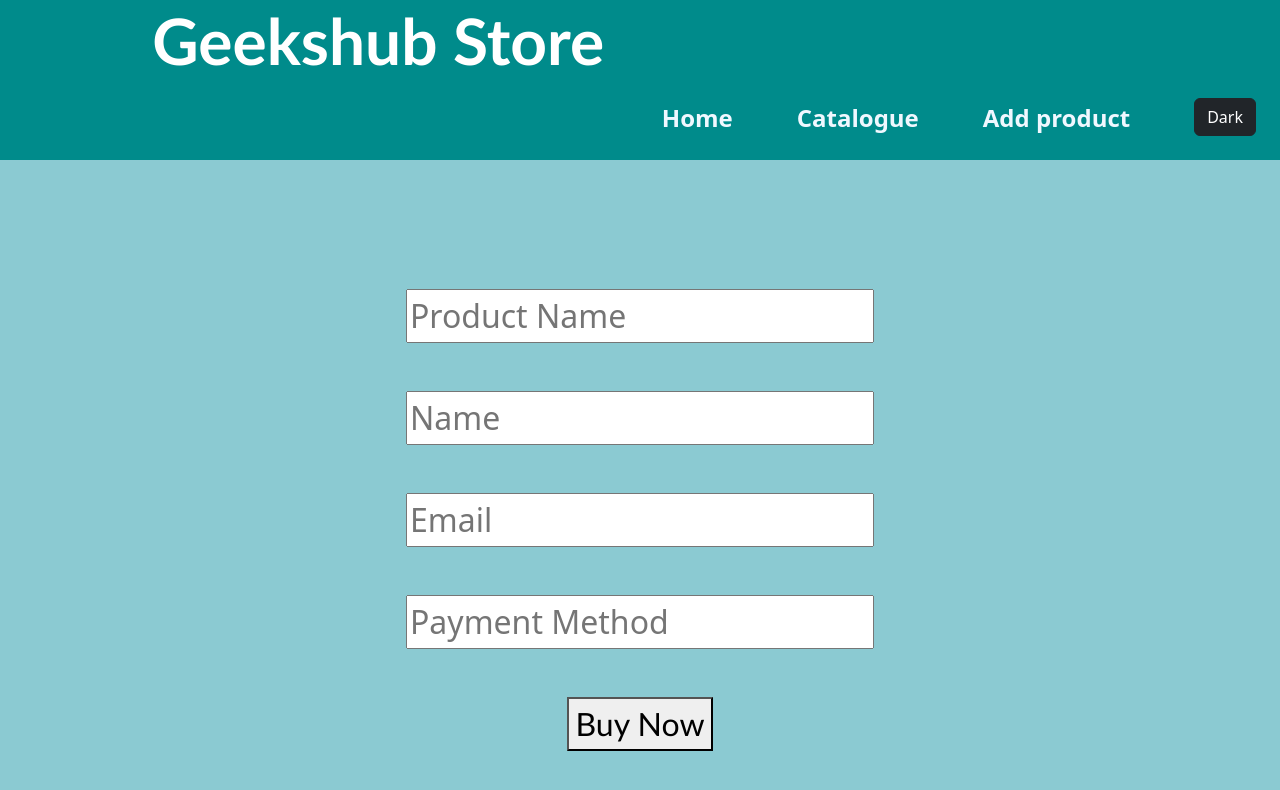
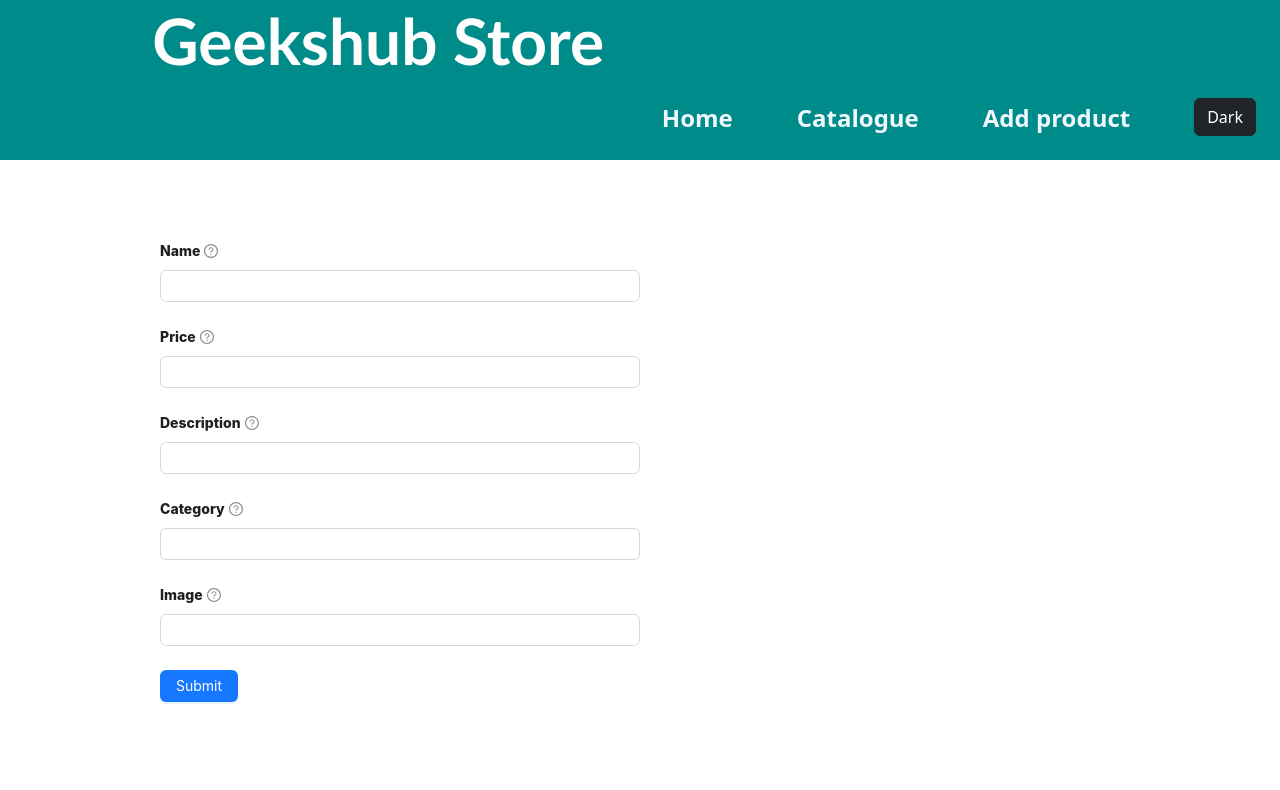
Before and after one commit to epicnessinha/Geekshub-Store, a React (Create React App) app: page /add in a window 1280 px wide. Shown: the top 790 px of the page. Built offline with nearby package versions, Linux system fonts and the light colour scheme.

Commit message:
pseudo save new products

```diff
--- a/package.json
+++ b/package.json
@@ -6,6 +6,7 @@
     "@testing-library/jest-dom": "^5.16.5",
     "@testing-library/react": "^13.4.0",
     "@testing-library/user-event": "^13.5.0",
+    "antd": "^5.0.2",
     "axios": "^1.2.0",
     "bootstrap": "^5.2.3",
     "react": "^18.2.0",
--- a/src/containers/AddProduct/AddProduct.css
+++ b/src/containers/AddProduct/AddProduct.css
@@ -1,4 +1,39 @@
-.formDesign {
+
+
+.productsForm {
+  padding-top: 10vh;
+  margin-top:0;
+  margin-left: 10em ;
+  margin-right: 3em;
+  display: flex;
+  flex-direction: column;
+  width: 60vh;
+  font-weight: 800;
+
+}
+
+.feedbackMessageError {
+  color: darkcyan;
+  font-size: xx-large;
+  font-weight: 700;
+}
+
+.feedbackMessageSuccess {
+  color: rgb(207, 12, 12);
+  font-size: xx-large;
+}
+
+
+
+
+
+
+
+
+
+
+
+/*.formDesign {
   height: 90vh;
   width: 100vw;
   background-color: rgb(139, 202, 210);
@@ -35,4 +70,4 @@
 
 .msgError {
   color: red;
-}
+}*/
--- a/src/containers/AddProduct/AddProduct.jsx
+++ b/src/containers/AddProduct/AddProduct.jsx
@@ -1,18 +1,143 @@
-import React from "react";
+
 import "./AddProduct.css";
 import { useState } from "react";
+import {errorCheck} from '../../services/validate';
+import { Button, Form, Input } from "antd";
 
 
 
-function AddProduct() {
+const AddProduct = () => {
+  const [form] = Form.useForm();
+
+  const [newProduct, setNewProduct] = useState({
+    strTitle: "",
+    strPrice: "",
+    strDescription: "",
+    strCategory: "",
+    strImages: "",
+  });
+
+  const [formError, setFormError] = useState("");
+  const [feedbackMessage, setFeedbackMessage] = useState("");
+
+  const inputHandler = (e) => {
+    setNewProduct((prevState) => ({
+      ...prevState,
+      [e.target.name]: e.target.value,
+    }));
+  };
+
+  const errorHandler = (e) => {
+    let error = "";
+    error = errorCheck(e.target.value);
+    setFormError(error);
+  };
+
+  const createNewProduct = () => {
+    if (formError === "no error") {
+      JSON.stringify(newProduct);
+      setFeedbackMessage("The Product was add to the Catalogue with success!");
+    } else setFeedbackMessage(formError);
+  };
+
+  return (
+    <div className="productsForm">
+      <Form form={form} layout="vertical" requiredMark="optional">
+        <Form.Item label="Name" required tooltip="Please write the product name">
+          <Input
+            type="text"
+            name="strProduct"
+            onChange={(e) => inputHandler(e)}
+            onBlur={(e) => errorHandler(e)}
+          />
+        </Form.Item>
+        <Form.Item
+          label="Price"
+          required
+          tooltip="Please write the product's price"
+        >
+          <Input
+            type="text"
+            name="strPrice"
+            onChange={(e) => inputHandler(e)}
+            onBlur={(e) => errorHandler(e)}
+          />
+        </Form.Item>
+        <Form.Item
+          label="Description"
+          required
+          tooltip="Please describe your Product"
+        >
+          <Input
+            type="text"
+            name="strDescription"
+            onChange={(e) => inputHandler(e)}
+            onBlur={(e) => errorHandler(e)}
+          />
+        </Form.Item>
+        <Form.Item
+          label="Category"
+          required
+          tooltip="Please write the category of your Product"
+        >
+          <Input
+            type="text"
+            name="strCategory"
+            onChange={(e) => inputHandler(e)}
+            onBlur={(e) => errorHandler(e)}
+          />
+        </Form.Item>
+        <Form.Item
+          label="Image"
+          required
+          tooltip="Please write the Product's Image url"
+        >
+          <Input
+            type="text"
+            name="strImages"
+            onChange={(e) => inputHandler(e)}
+            onBlur={(e) => errorHandler(e)}
+          />
+        </Form.Item>
+        <Form.Item>
+          <Button onClick={(e) => createNewProduct(e)} type="primary">
+            Submit
+          </Button>
+        </Form.Item>
+      </Form>
+      <span
+        className={
+          feedbackMessage === "Your Product was add to the Catalogue with success!"
+            ? "feedbackMessageSuccess"
+            : "feedbackMessageError"
+        }
+      >
+        {" "}
+        {feedbackMessage ? feedbackMessage : null}
+      </span>
+    </div>
+  );
+};
+
+export default AddProduct;
+
+
+
+
+
+
+/*const AddProduct = () => {
 
 
   const [inputField, setInputField] = useState({
-    product_name: "",
-    client_name: "",
-    email: "",
-    payment:"",
+    product_title: "",
+    product_price: "",
+    description: "",
+    category:"",
+    images:"",
   });
+
+
 
   const inputsHandler = (e) => {
     const { name, value } = e.target;
@@ -22,57 +147,70 @@ function AddProduct() {
     }));
   };
 
-  const submitButton = () => {
+
+ const submitButton = () => {
     alert(inputField.first_name);
+
   };
 
   return (
     <div className="formDesign">
       <input
         type="text"
-        name="product_name"
+        name="product_title"
         onChange={inputsHandler}
+
         placeholder="Product Name"
-        value={inputField.product_name}
+        value={inputField.product_title}
       />
 
       <br />
 
       <input
         type="text"
-        name="client_name"
+        name="product_price"
         onChange={inputsHandler}
-        placeholder="Name"
-        value={inputField.client_name}
+        placeholder="Price"
+        value={inputField.product_price}
       />
 
       <br />
 
       <input
-        type="email"
-        name="email"
+        type="description"
+        name="description"
         onChange={inputsHandler}
-        placeholder="Email"
-        value={inputField.email}
+        placeholder="Description"
+        value={inputField.description}
       />
 
       <br />
 
       <input
-        type="payment"
-        name="payment"
+        type="category"
+        name="category"
         onChange={inputsHandler}
-        placeholder="Payment Method"
-        value={inputField.payment}
+        placeholder="Category (ID)"
+        value={inputField.category}
+      />
+
+      <br />
+
+      <input
+        type="images"
+        name="images"
+        onChange={inputsHandler}
+        placeholder="Images"
+        value={inputField.images}
       />
 
       <br />
 
 <div className="button">
-      <button onClick={submitButton}>Buy Now</button>
+      <button onClick={submitButton}>Add Product</button>
     </div>
     </div>
   );
 }
 
-export default AddProduct;
+export default AddProduct; */
--- a/src/containers/Catalogue/Catalogue.jsx
+++ b/src/containers/Catalogue/Catalogue.jsx
@@ -1,98 +1,90 @@
-import React, {useState, useEffect, useContext} from 'react';
-import './Catalogue.css';
-import Product from '../../components/Product/Product';
-import { bringProducts } from '../../services/apiCalls';
-import Pagination from '../../components/Pagination/Pagination';
-import { darkModeContext } from '../../providers/DarkModeProvider';
-
-
-
-
-
+import React, { useState, useEffect, useContext } from "react";
+import "./Catalogue.css";
+import Product from "../../components/Product/Product";
+import { bringProducts } from "../../services/apiCalls";
+import Pagination from "../../components/Pagination/Pagination";
+import { darkModeContext } from "../../providers/DarkModeProvider";
 
 const Catalogue = () => {
+  const [products, setProducts] = useState([]);
+  const [search, setSearch] = useState("");
 
-    const[products, setProducts] = useState([]);
-    const[search, setSearch] = useState('');
-
-    const[loading, setLoading] = useState(false);
-    const[currentPage, setCurrentPage] = useState(1);
-    const[productsPerPage, setProductsPerPage] = useState(20);
+  const [loading, setLoading] = useState(false);
+  const [currentPage, setCurrentPage] = useState(1);
+  const [productsPerPage, setProductsPerPage] = useState(20);
 
   useEffect(() => {
-
-       if(products.length === 0){
-            bringProducts().then (
-                res => {
+    if (products.length === 0) {
+      bringProducts()
+        .then((res) => {
           setProducts(res.data);
           console.log(res.data);
+        })
+        .catch((error) => console.log(error));
     }
-            ).catch(error => console.log(error));
-       }
-
   }, [products]);
 
   useEffect(() => {
-        if(search !== '') {
+    if (search !== "") {
       const bring = setTimeout(() => {
         listProd(search);
       }, 500);
 
       return () => clearTimeout(bring);
-        } else if(search === ''){
+    } else if (search === "") {
       setProducts([]);
     }
   }, [search]);
 
   const indexOfLastProduct = currentPage * productsPerPage;
   const indexOfFirstProduct = indexOfLastProduct - productsPerPage;
-    const currentProducts = products.slice(indexOfFirstProduct, indexOfLastProduct);
+  const currentProducts = products.slice(
+    indexOfFirstProduct,
+    indexOfLastProduct
+  );
   const darkMode = useContext(darkModeContext);
 
-
-
-
-
   const paginate = (pageNumber) => {
-        setCurrentPage(pageNumber)
-    }
-
-
+    setCurrentPage(pageNumber);
+  };
 
   const listProd = (props) => {
     const filteredData = products.filter((el) => {
-            if(props.input === ""){
+      if (props.input === "") {
         return el;
-            } else{
-                return el.title.toLowerCase().includes(props)
+      } else {
+        return el.title.toLowerCase().includes(props);
       }
-        })
+    });
 
     setProducts(filteredData);
-    }
+  };
 
   const inputSearchHandler = (e) => {
     var lowerCase = e.target.value.toLowerCase();
     setSearch(lowerCase);
-    }
+  };
 
-    return(
-        <div className={darkMode ? 'catalogueDesign' : 'catalogueDesignDark'}>
+  return (
+    <div className={darkMode ? "catalogueDesign" : "catalogueDesignDark"}>
       <div>
         <h1>All of our products</h1>
-                <input type="text" placeholder='Search products' className='inputDesign' onChange={(e) => inputSearchHandler(e)}></input>
+        <input
+          type="text"
+          placeholder="Search products"
+          className="inputDesign"
+          onChange={(e) => inputSearchHandler(e)}
+        ></input>
       </div>
 
-            <Product products={currentProducts} loading={loading}/>
-            <Pagination productsPerPage={productsPerPage} totalProducts={products.length} paginate={paginate}/>
-
-
-
-
+      <Product products={currentProducts} loading={loading} />
+      <Pagination
+        productsPerPage={productsPerPage}
+        totalProducts={products.length}
+        paginate={paginate}
+      />
     </div>
-
-
-    )
-}
+  );
+};
 
 export default Catalogue;
--- a/src/services/apiCalls.js
+++ b/src/services/apiCalls.js
@@ -1,45 +1,38 @@
-import axios from 'axios';
-import { json } from 'react-router-dom';
+import axios from "axios";
+import { json } from "react-router-dom";
 
-var root = 'https://api.escuelajs.co/api/v1/products';
+var root = "https://api.escuelajs.co/api/v1/products";
 
 export const bringProducts = async () => {
-
   let config = {
-        method: 'get',
-        url:`${root}/`
-
-    }
-
+    method: "get",
+    url: `${root}/`,
+  };
 
   return await axios(config);
-}
+};
 
 export const pushProducts = async (product) => {
   const jsonData = {
-        "title": product.title,
-        "price": product.price,
-        "description": product.description,
-        "categoryId": product.category.id,
-        "images": product.images
-    }
+    title: product.title,
+    price: product.price,
+    description: product.description,
+    categoryId: product.category.id,
+    images: product.images,
+  };
   let config = {
-        method: 'post',
-        url:`${root}/`,
-        body: JSON.stringify(jsonData)
-
-    }
+    method: "post",
+    url: `${root}/`,
+    body: JSON.stringify(jsonData),
+  };
 
   return await axios(config);
-}
+};
 
 export const bringDetails = async (id) => {
   return await axios.get(`https://api.escuelajs.co/api/v1/products/${id}`);
-
-    /*return await axios.get(`https://api.escuelajs.co/api/v1/products/1/${id}`);*/
-}
-
+};
 
 export const bringImages = async ([images]) => {
   return await axios.get(`https://api.escuelajs.co/api/v1/files/${images}`);
-}
+};
--- /dev/null
+++ b/src/services/validate.js
@@ -0,0 +1,12 @@
+
+
+export const errorCheck = (value) => {
+    let errorMessage = "";
+
+    if (value.length <= 3) {
+      errorMessage = "All field must be filled and should have 3 characters";
+    } else {
+      errorMessage = "no error";
+    }
+    return errorMessage;
+  };
```
Also changed, not shown: src/utils/validate.js (deleted, +0 -48 lines), 2 other files (tests, documents, lock files or other folders). Lines whose indentation alone changed are shown as unchanged.
